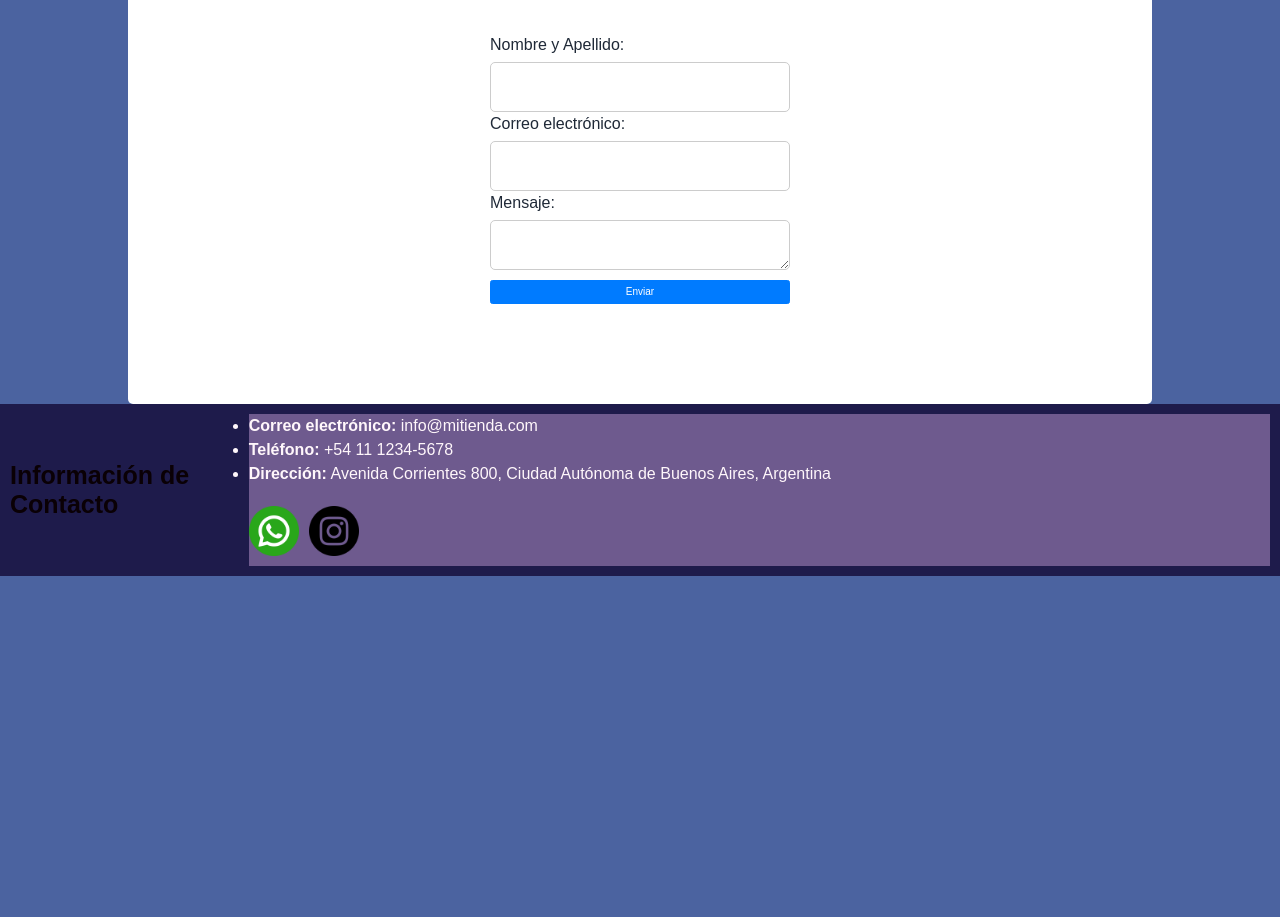
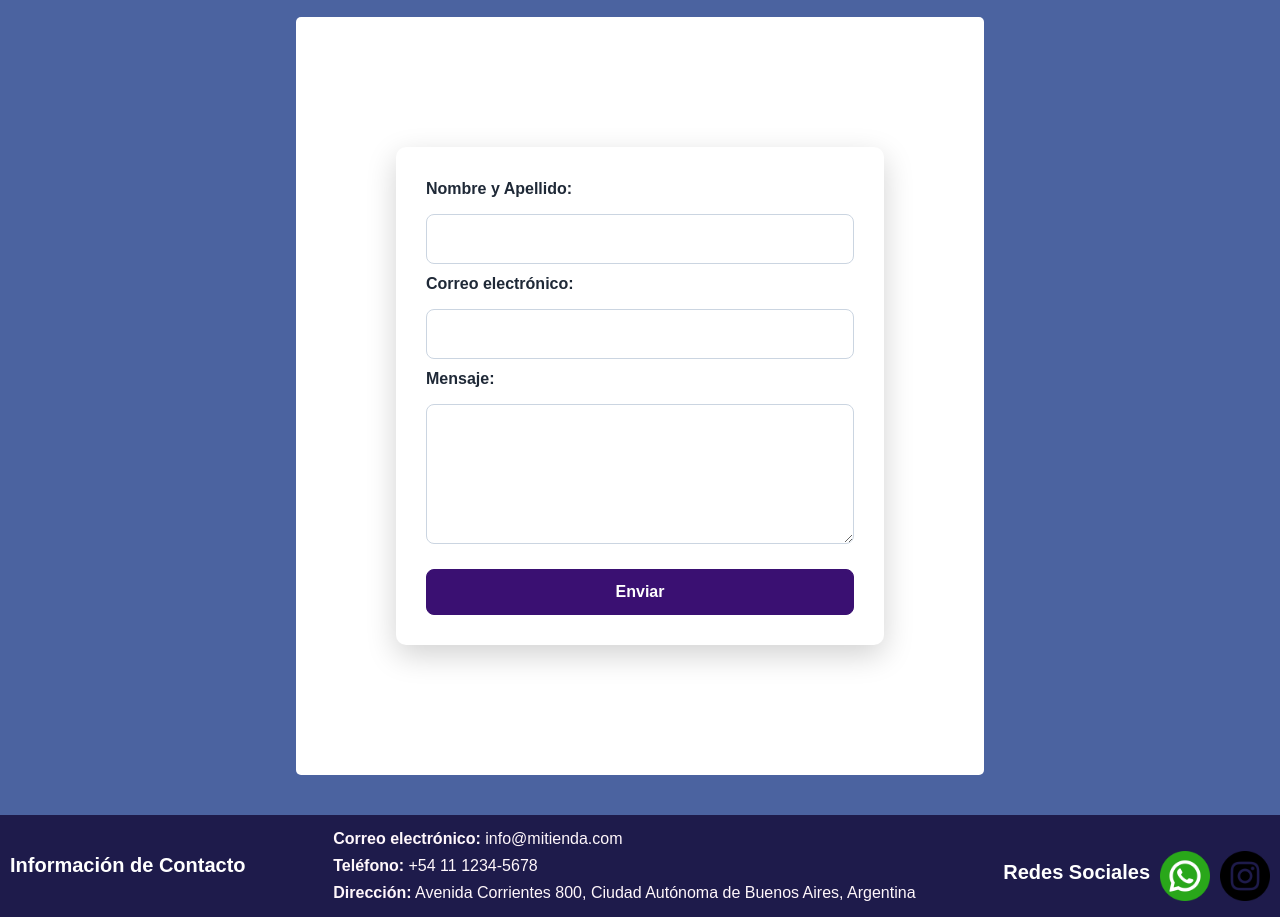
Before and after one commit to CudugnelloM/frontend-C26123, a plain HTML site: page pages/contacto.html in a window 1280 px wide. Shown: the part 335-1252 px from the top of the page. Before the commit the page ends 911 px from the top, so only its background shows below. Drawn offline with nearby package versions, Linux system fonts and the light colour scheme.

Commit message:
mejoras visuales en index y contacto

```diff
--- a/css/styles.css
+++ b/css/styles.css
@@ -371,3 +371,127 @@ form{
     }
 
 }
+
+.logo {
+    font-size: 3rem;
+    font-weight: 800;
+    color: #ffffff;
+    margin: 2rem 0;
+}
+
+.contacto {
+    max-width: 900px;
+    margin: 4rem auto;
+    padding: 0 2rem;
+}
+
+.contacto h1 {
+    color: #ffffff;
+    font-size: 3.2rem;
+}
+
+.contacto p {
+    color: #f3f4f6;
+    max-width: 650px;
+    margin-left: auto;
+    margin-right: auto;
+    line-height: 1.6;
+}
+
+.fornulario,
+.formulario {
+    width: 100%;
+    max-width: 520px;
+    margin: 3rem auto;
+    padding: 3rem;
+    background-color: #ffffff;
+    border-radius: 1rem;
+    box-shadow: 0 10px 30px rgba(0, 0, 0, .18);
+}
+
+form div {
+    display: flex;
+    flex-direction: column;
+    gap: .8rem;
+}
+
+label {
+    font-weight: 600;
+    color: #1f2937;
+}
+
+.form-control {
+    width: 100%;
+    min-height: 4.8rem;
+    padding: 1rem;
+    border: 1px solid #cbd5e1;
+    border-radius: .8rem;
+    font-size: 1.6rem;
+}
+
+textarea.form-control {
+    min-height: 14rem;
+    resize: vertical;
+}
+
+.btn-primary {
+    margin-top: 1.5rem;
+    padding: 1rem 2rem;
+    border-radius: .8rem;
+    font-size: 1.6rem;
+    font-weight: 600;
+    background-color: #3a1072;
+    border-color: #3a1072;
+}
+
+.btn-primary:hover {
+    background-color: #25104a;
+    border-color: #25104a;
+}
+
+a:focus-visible,
+button:focus-visible,
+input:focus-visible,
+textarea:focus-visible {
+    outline: 3px solid #ffcc00;
+    outline-offset: 3px;
+}
+
+footer h2 {
+    color: #ffffff;
+    font-size: 2rem;
+    margin: 1rem 0;
+}
+
+footer ul {
+    list-style: none;
+    padding: 0;
+    margin: 0;
+}
+
+footer address {
+    margin: 0;
+    font-style: normal;
+    line-height: 1.7;
+}
+
+.redes-sociales ul {
+    display: flex;
+    gap: 1rem;
+    justify-content: center;
+}
+
+@media (max-width: 768px) {
+    .contacto {
+        margin: 2rem auto;
+    }
+
+    .fornulario,
+    .formulario {
+        padding: 2rem;
+    }
+
+    .contacto h1 {
+        font-size: 2.6rem;
+    }
+}
--- a/pages/contacto.html
+++ b/pages/contacto.html
@@ -43,11 +43,38 @@
     </div>
         <footer>
             <h2>Información de Contacto</h2>
-        <nav>
+
+            <address>
+                <ul>
+                    <li><strong>Correo electrónico:</strong> info@mitienda.com</li>
+                    <li><strong>Teléfono:</strong> +54 11 1234-5678</li>
+                    <li><strong>Dirección:</strong> Avenida Corrientes 800, Ciudad Autónoma de Buenos Aires, Argentina</li>
+                </ul>
+            </address>
+            <div class="redes-sociales">
+                <h2>Redes Sociales</h2>
+                <ul>
+                    <li>
+                        <a href="https://wa.me/1234567890" target="_blank">
+                            <img class="whats" src="../img/whatsapp.png" alt="icono de whatsapp">
+                        </a>
+                    </li>
+                    <li>
+                        <a href="https://www.instagram.com/tu_usuario" target="_blank">
+                            <img class="insta" src="../img/instagram.png" alt="icono de instagram">
+                        </a>
+                    </li>
+                </ul>
+            </div>
+
+
+       <!--- <nav>
          <ul ">
             <li><strong>Correo electrónico:</strong> info@mitienda.com</li>
             <li><strong>Teléfono:</strong> +54 11 1234-5678</li>
             <li><strong>Dirección:</strong> Avenida Corrientes 800, Ciudad Autónoma de Buenos Aires, Argentina</li>
+
+
             <div class="redes-sociales">
 
                 <li>
@@ -62,7 +89,7 @@
                 </li>
             </div>
          </ul>
-        </nav>
+        </nav>-->
         </footer>
 
 
```
Also changed, not shown: index.html (+31 -16 lines), pages/productos.html (deleted, +0 -34 lines).
